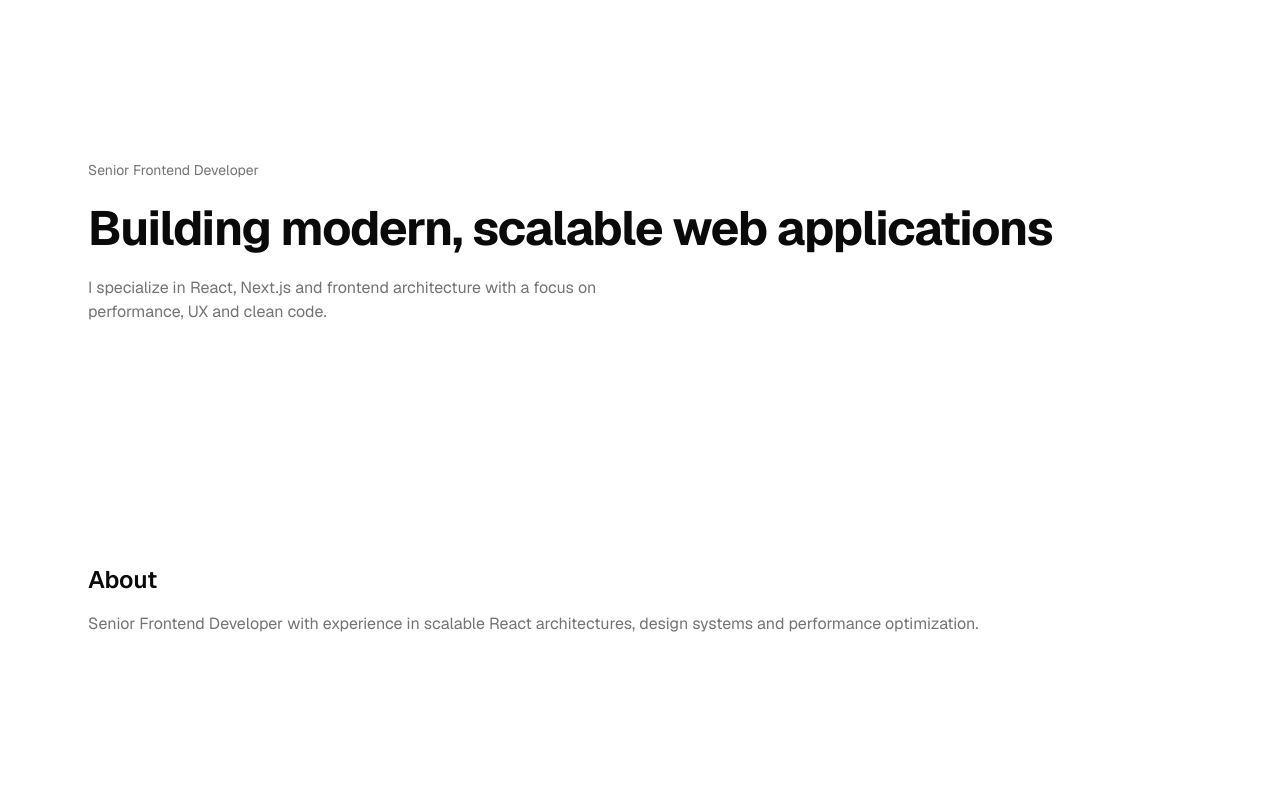
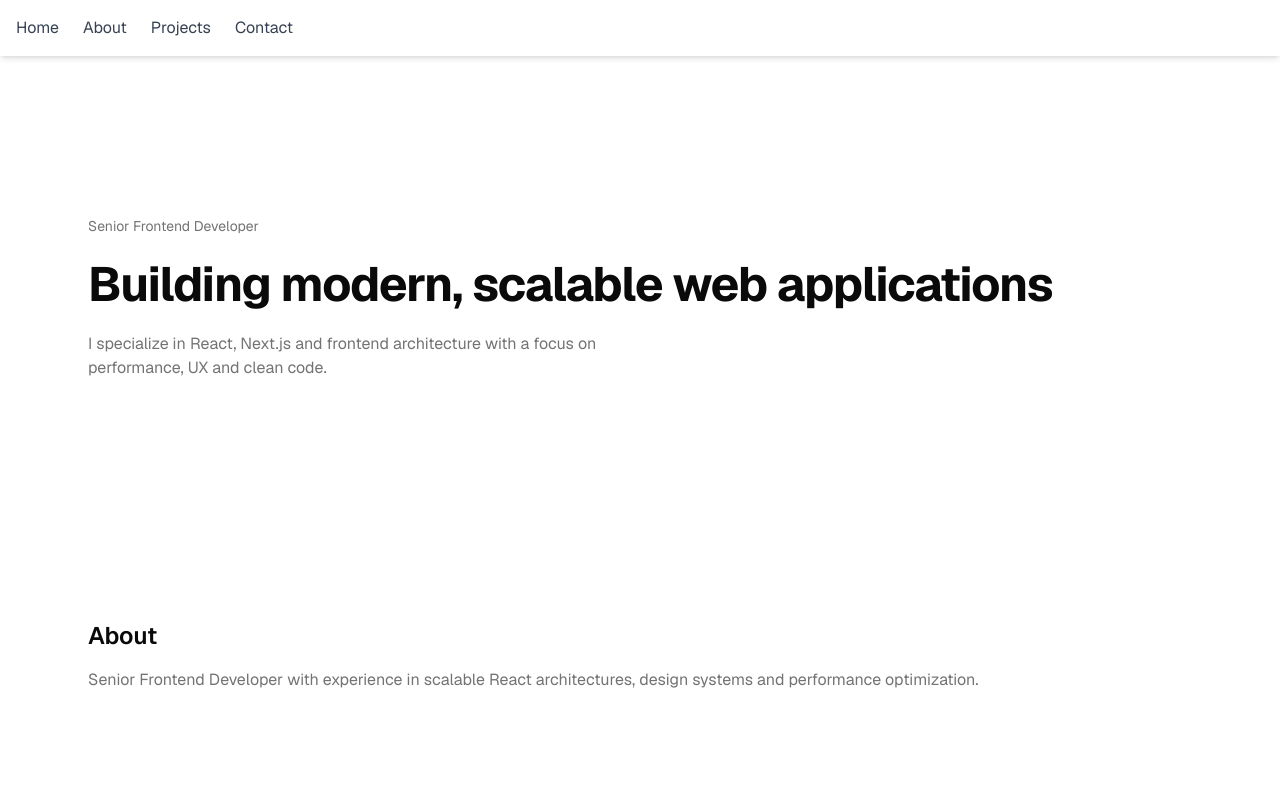
Before and after one commit to pruszynskia/nextjs-portfolio, a Next.js app: page / in a window 1280 px wide. Shown: the top 800 px of the page. Built offline with nearby package versions, Linux system fonts and the light colour scheme.

Commit message:
feat(pruszynskia)navbar- add navbar

```diff
--- a/src/features/home/components/home-page.tsx
+++ b/src/features/home/components/home-page.tsx
@@ -1,13 +1,17 @@
+"use client";
+
 import { Container } from "@/components/layout/container";
 import { Section } from "@/components/layout/section";
 import { Hero } from "./hero";
 import { AboutPreview } from "./about-preview";
 import { ProjectsPreview } from "./projects-preview";
 import { ContactCTA } from "./contact-cta";
+import { Navbar } from "./navbar";
 
 export function HomePage() {
   return (
     <div>
+      <Navbar />
       <Section>
         <Container>
           <Hero />
--- /dev/null
+++ b/src/features/home/components/navbar.tsx
@@ -0,0 +1,38 @@
+"use client";
+// src/features/home/components/Navbar.tsx
+
+import { motion } from "framer-motion";
+
+export function Navbar() {
+  return (
+    <motion.nav
+      initial={{ opacity: 0, y: -10 }}
+      animate={{ opacity: 1, y: 0 }}
+      transition={{ duration: 0.4 }}
+      className="sticky top-0 z-50 bg-white p-4 shadow-md"
+    >
+      <ul className="flex space-x-6">
+        <li>
+          <a href="#home" className="text-gray-700 hover:text-gray-900">
+            Home
+          </a>
+        </li>
+        <li>
+          <a href="#about" className="text-gray-700 hover:text-gray-900">
+            About
+          </a>
+        </li>
+        <li>
+          <a href="#projects" className="text-gray-700 hover:text-gray-900">
+            Projects
+          </a>
+        </li>
+        <li>
+          <a href="#contact" className="text-gray-700 hover:text-gray-900">
+            Contact
+          </a>
+        </li>
+      </ul>
+    </motion.nav>
+  );
+}
```
